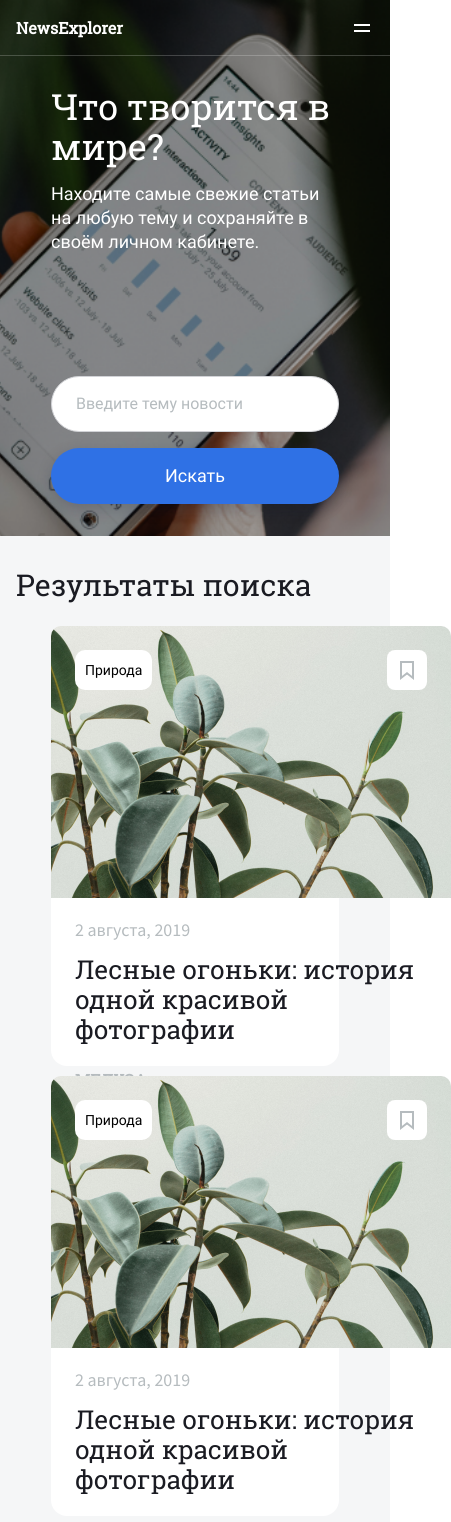
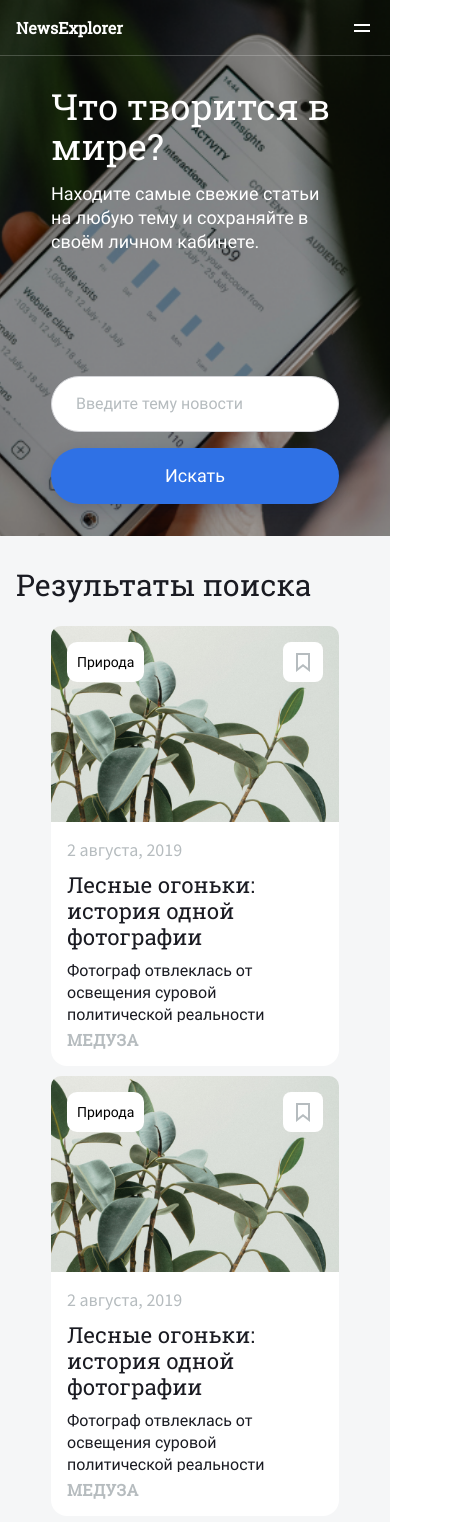
Before and after one commit to MaximStovba/news-explorer-frontend, a React (Create React App) app: page /saved-news in a window 390 px wide. Shown: the top 1522 px of the page, 451 px wide, since content can reach past the window. Built offline with nearby package versions, Linux system fonts and the light colour scheme.

Commit message:
адаптив NewsCard

```diff
--- a/src/components/NewsCard/NewsCard.css
+++ b/src/components/NewsCard/NewsCard.css
@@ -4,7 +4,7 @@
   border-radius: 16px;
   /* сетка card */
   display: grid;
-  grid-template-columns: 136px 200px 64px;
+  grid-template-columns: 136px 200px 64px; /* sum=400 */
   grid-template-rows:
     repeat(3, min-content)
     minmax(min-content, max-content)
@@ -89,7 +89,7 @@
 }
 
 .card__source {
-  margin: 10px 0 24px 24px;
+  margin: 10px 24px 24px 24px;
   /* расположение в сетке card */
   grid-area: card__source;
   justify-self: start;
@@ -107,12 +107,12 @@
 
 .card__keyword {
   margin: 0;
+  margin-top: 24px;
+  margin-left: 24px;
   /* расположение в сетке card */
   grid-area: card__keyword;
   justify-self: start;
   align-self: start;
-  margin-top: 24px;
-  margin-left: 24px;
   /* стилизация */
   padding: 0 10px;
   height: 40px;
@@ -180,3 +180,80 @@
   background-repeat: no-repeat;
   background-position: center;
 }
+
+@media all and (max-width : 800px) { /* 768 */
+  .card {
+    grid-template-columns: 136px 40px 48px; /* sum=224 */
+    grid-template-rows:
+      repeat(3, min-content)
+      minmax(min-content, max-content)
+      1fr
+      48px; /*48*/
+  }
+  .card__image {
+    width: 224px;
+    height: 150px;
+  }
+  .card__date {
+    margin: 16px 0 0 16px;
+  }
+  .card__title {
+    margin: 12px 16px 0 16px;
+    font-size: 22px;
+    line-height: 24px;
+  }
+  .card__title_overflow {
+    max-height: calc(24px * 3);
+  }
+  .card__text {
+    margin: 10px 16px 0 16px;
+  }
+  .card__source {
+    margin: 12px 16px 16px 16px;
+  }
+  .card__keyword {
+    margin-top: 8px;
+    margin-left: 8px;
+  }
+  .card__hint {
+    display: none;
+  }
+  .card__btn {
+    margin-top: 8px;
+    margin-right: 8px;
+  }
+}
+
+@media all and (max-width : 600px) { /* 320 */
+  .card {
+    grid-template-columns: 136px 96px 56px; /* sum=288 */
+    grid-template-rows:
+      repeat(3, min-content)
+      minmax(min-content, max-content)
+      1fr
+      44px; /*44*/
+  }
+  .card__image {
+    width: 288px;
+    height: 196px;
+  }
+  .card__title {
+    margin: 10px 16px 0 16px;
+    font-size: 22px;
+    line-height: 26px;
+  }
+  .card__title_overflow {
+    max-height: calc(26px * 3);
+  }
+  .card__source {
+    margin: 8px 16px 16px 16px;
+  }
+  .card__keyword {
+    margin-top: 16px;
+    margin-left: 16px;
+  }
+  .card__btn {
+    margin-top: 16px;
+    margin-right: 16px;
+  }
+}
--- a/src/components/NewsCard/NewsCard.js
+++ b/src/components/NewsCard/NewsCard.js
@@ -59,8 +59,8 @@ function NewsCard({ loggedIn, isLiked, isMain }) {
     <div className="card">
       <img className="card__image" src={img} alt="img" />
       <p className="card__date">2 августа, 2019</p>
-      <h2 className="card__title card__title_overflow">Лесные огоньки: история одной красивой фотографии</h2>
-      <p className="card__text card__text_overflow">Фотограф отвлеклась от освещения суровой политической реальности Мексики , чтобы запечатлеть ускользающую красоту.</p>
+      <h2 className="card__title card__title_overflow">Лесные огоньки: история одной фотографии</h2>
+      <p className="card__text card__text_overflow">Фотограф отвлеклась от освещения суровой политической реальности Мексики чтобы запечатлеть ускользающую красоту. Чтобы запечатлеть ускользающую красоту.</p>
       <p className="card__source">Медуза</p>
       <p className="card__keyword">Природа</p>
       <p className="card__hint" style={ style }>{`${loggedIn ? likeMessage() : 'Войдите, чтобы сохранять статьи'}`}</p>
--- a/src/components/NewsCardList/NewsCardList.css
+++ b/src/components/NewsCardList/NewsCardList.css
@@ -129,7 +129,7 @@
   }
 }
 
-@media all and (max-width : 400px) { /* 320 */
+@media all and (max-width : 600px) { /* 320 */
   .news-cardlist_status_logout {
     padding: 32px 16px;
   }
```
